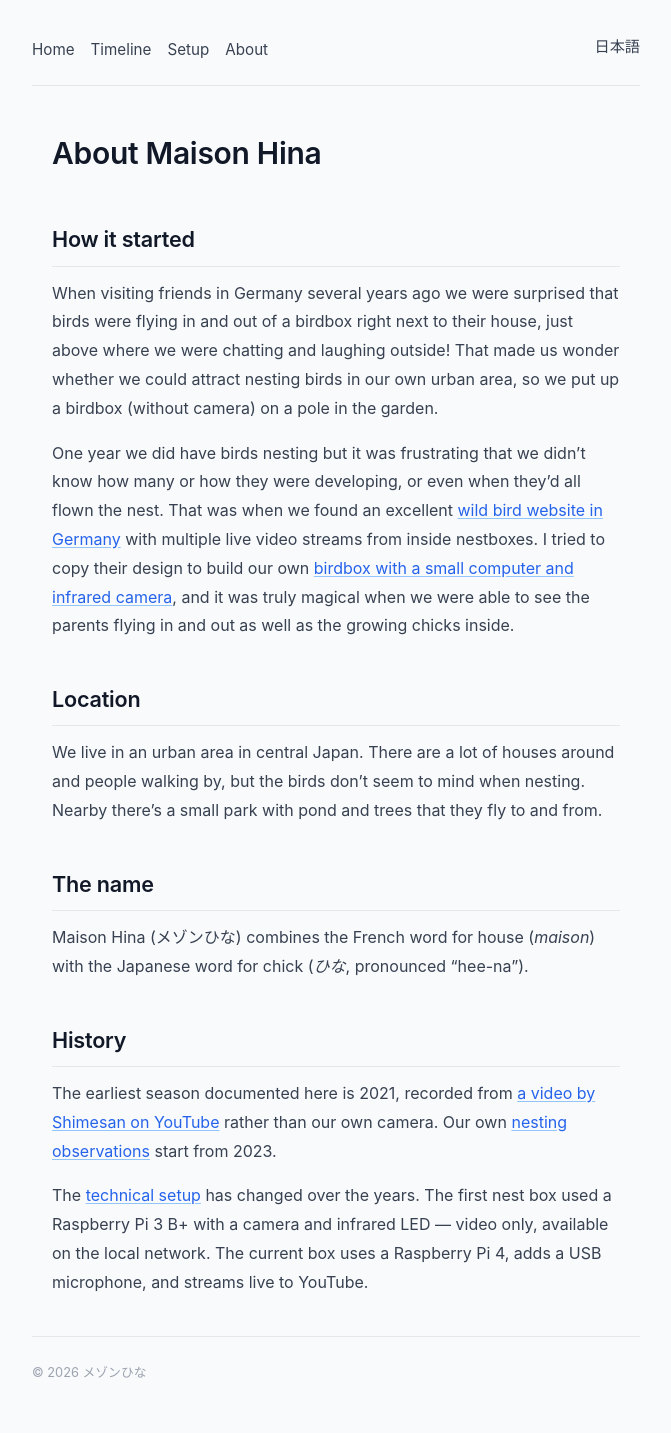
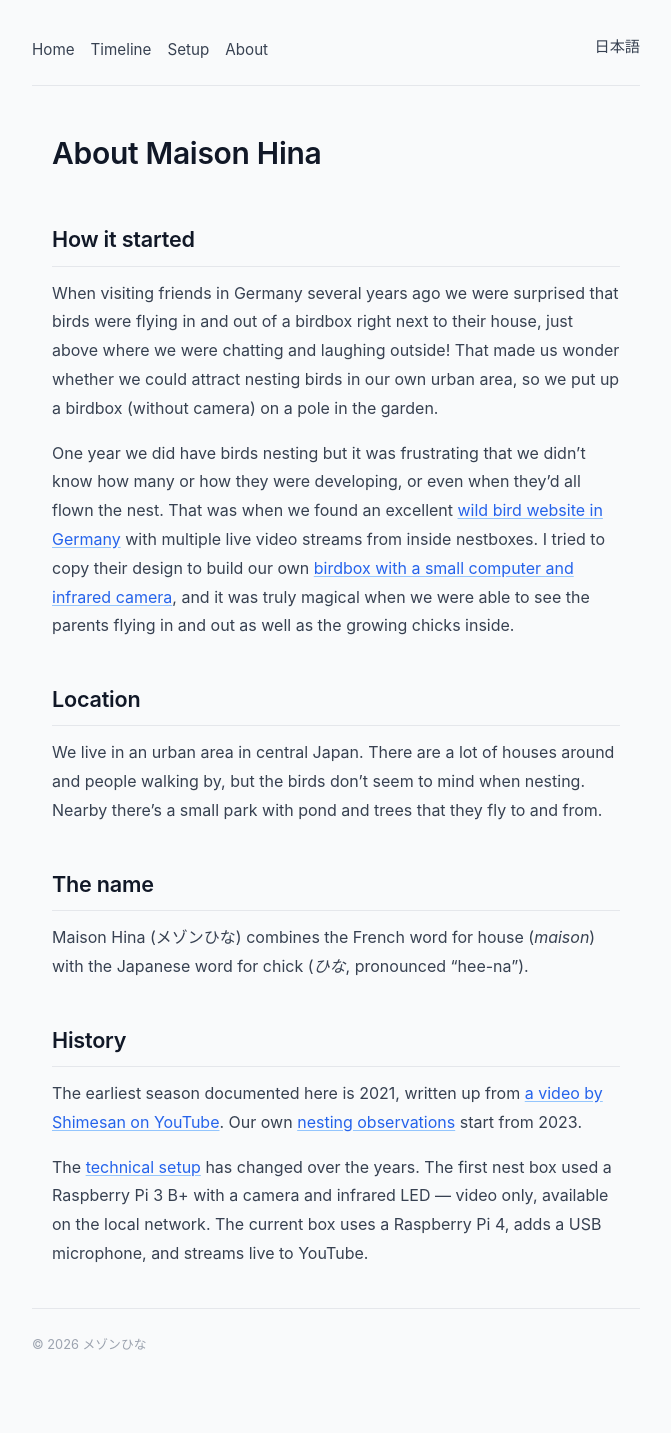
Before and after one commit to tagawa/maison-hina, a Jekyll site: the page built from en/about.md, in a window 1280 px wide. Shown: the whole page, without its empty margins (304-975 px from the left). Built offline with Jekyll 4.4.1, drawn with Linux system fonts in a browser that asks for light colours; comment, search, counter and statistics services are not loaded; after the commit the page ends 1404 px from its top, so only the background shows below that.

Commit message:
Update about.md

```diff
--- a/en/about.md
+++ b/en/about.md
@@ -27,6 +27,6 @@ Maison Hina (メゾンひな) combines the French word for house (*maison*) with
 
 ## History
 
-The earliest season documented here is 2021, recorded from [a video by Shimesan on YouTube](https://www.youtube.com/watch?v=j7S0j0qnsTg){:target="_blank" rel="noopener"} rather than our own camera. Our own [nesting observations](/en/timeline/) start from 2023.
+The earliest season documented here is 2021, written up from [a video by Shimesan on YouTube](https://www.youtube.com/watch?v=j7S0j0qnsTg){:target="_blank" rel="noopener"}. Our own [nesting observations](/en/timeline/) start from 2023.
 
 The [technical setup](/en/setup/) has changed over the years. The first nest box used a Raspberry Pi 3 B+ with a camera and infrared LED — video only, available on the local network. The current box uses a Raspberry Pi 4, adds a USB microphone, and streams live to YouTube.
```
